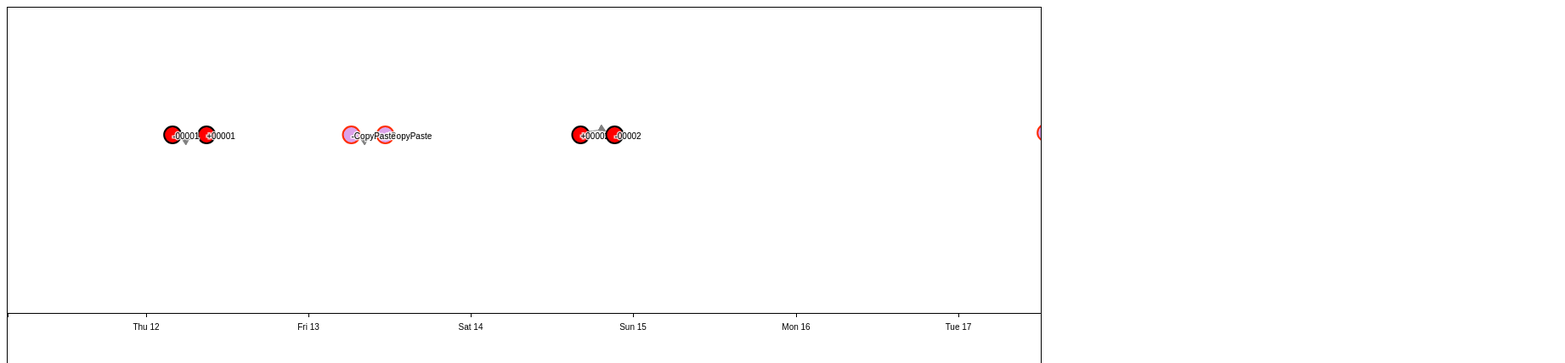
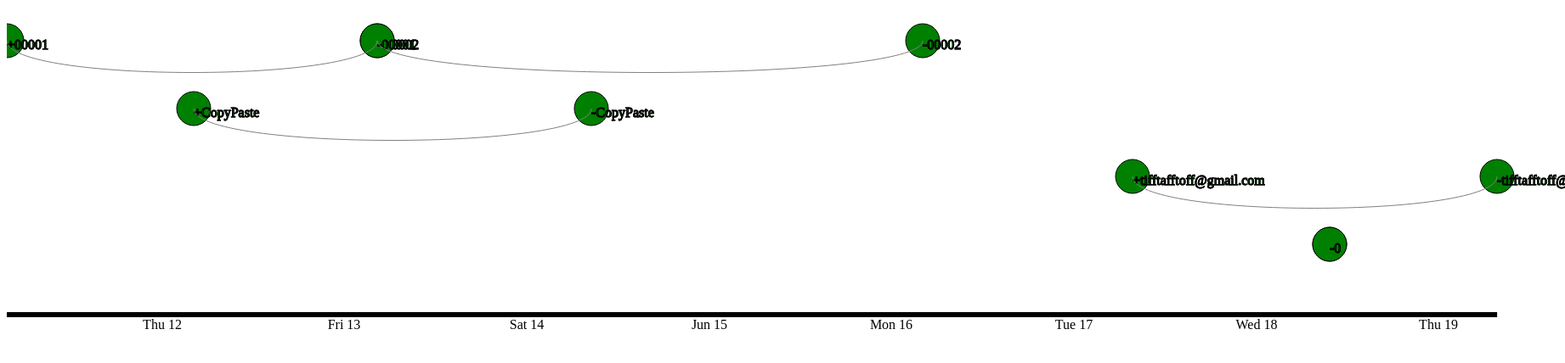
Before and after one commit to shinglyu/bugzilla_summarizer, a website: page index.html in a window 1280 px wide. Shown: the top 428 px of the page at 85% size, 1842 px wide, since content can reach past the window. Drawn offline with nearby package versions, Linux system fonts and the light colour scheme.

Commit message:
Softer curve

```diff
--- a/index.html
+++ b/index.html
@@ -1,90 +1,19 @@
 <!DOCTYPE html>
-<html lang="en">
-<head>
-	<meta charset="utf-8" />
-	<title>D3 Dateline</title>
-    <style type="text/css">
-          .chart {
-		    font-family: Arial, sans-serif;
-		    font-size: 10px;
-		    border: 1px solid black;
-			float:left;
-			width:95vw;
-			height:95vh;
-			overflow:auto;
-			white-space: nowrap;
-		  }
-		  .axis path, .axis line {
-		    fill: none;
-		    stroke: #000;
-		    shape-rendering: crispEdges;
-		  }
-		  .letter {
-		  	fill: #ffffd0;
-	    	stroke-width: 2
-		  }
-		  .precise {
-			stroke: #000000;
-			}
-		  .notprecise {
-			stroke: #ff2c00;
-		  }
-		  .link {
-		  	fill:none;
-		  	stroke:grey;
-		  	stroke-width:1
-		  }
-		  .arrowhead {
-		  	stroke: grey;
-		  	fill: grey;
-		  	stroke-width:1
-		  }
-		  .bar {
-		    fill: steelblue;
-		  }
-		  .fromR {
-		  	fill: #dca2ea;
-		  }
-		  .fromF {
-		    fill: #d7faaa;
-		  }
-		  .monthaxis {
-		  	font-size: 300%;
-		  }
-		  text.shadow {
-		  	stroke: #fff;
-		  	stroke-width: 3px;
-		  	stroke-opacity: .8;
-		  }
-
-      /* colorful node */
-      .depends_on {
-        fill: red;
-        stroke: black;
+<html>
+  <head>
+    <meta charset="utf-8" />
+    <meta name="viewport" content="width=device-width" />
+    <title>Bugzilla Summery</title>
+    <link rel="stylesheet" href="./style/flag_timeline.css" type="text/css" media="all" />
+  </head>
+  <body>
+    <div id="svgContent"> </div>
+    <script src="./bower_components/d3/d3.min.js"></script>
+    <script src="./js/flag_timeline.js"></script>
+    <script type="text/javascript" charset="utf-8">
+      window.onload = function(){
+        draw('./demodata_history.json');
       }
-
-      .cc {
-        fill: green;
-        stroke: black;
-      }
-
-     </style>
-
-	<script src="http://d3js.org/d3.v3.min.js" charset="utf-8"></script>
-	<script src="d3dateline.js"></script>
-	<script>
-		function itemclick(d) {
-			// this function will be called when a node is clicked
-			alert(d.id);
-		}
-		window.onload = function() {
-			loadchart("svgContent", "demodata_history.json");
-		}
-	</script>
-</head>
-<body>
-
-	<div id="svgContent" class="chart"></div>
-
-</body>
+    </script>
+  </body>
 </html>
--- /dev/null
+++ b/js/flag_timeline.js
@@ -0,0 +1,176 @@
+var height=400;
+var dayWidth=200;
+var margin = {
+      top: 40,
+      right: 40, bottom: 0,
+      left: 40
+    };
+var radius = 20;
+
+//beize cure contorl point
+var ctlx = 10;
+var ctly = 35;
+function draw(jsonfname){
+  d3.json(jsonfname, function(err, data){
+    //var line = d3.svg.line()
+
+    var dayRange = d3.extent(data.nodes, function(n, i){ return n.date; });
+    dayRange = dayRange.map(function(d){return new Date(d);});
+    var interval = (dayRange[1]- dayRange[0]) / 1000 / 60 / 60 / 24 + 1;
+    var width = interval * dayWidth;
+
+    var svg = d3.select("#svgContent")
+        .append("svg")
+        .attr("width", width)
+        .attr("height", height);
+        //.attr('preserveAspectRatio', 'xMinYMin slice')
+        //.append('g');
+        console.log(data);
+
+    /***********************
+     * Axes
+     * *********************/
+    var x = d3.time.scale()
+        .domain(dayRange)
+        .rangeRound([0, width - margin.left - margin.right]);
+
+    var xAxisDays = d3.svg.axis()
+        .scale(x)
+        .orient('bottom')
+        .ticks(d3.time.days, 1);
+        //.tickFormat(d3.time.format('%a %-e'))
+        //.tickSize(5)
+        //.tickPadding(8);
+    svg.append('g')
+        .attr('class', 'x axis dayaxis')
+        .attr('transform', 'translate(0, ' + (height - margin.top - margin.bottom) + ')')
+        .call(xAxisDays);
+
+    var types = [];
+    data.nodes.forEach(function(n){
+      if (types.indexOf(n.type) < 0){
+        types.push(n.type);
+      }
+    });
+    var y = d3.scale.ordinal()
+        .rangeRoundBands([margin.top, height - margin.top - margin.bottom])
+        .domain(types);
+
+    /************************
+     * Nodes
+     * **********************/
+
+    data.nodes.forEach(function(n){
+      n.x = x(new Date(n.date));
+      //n.y = height/2;
+      n.y = y(n.type);
+      //TODO: create a ordinal scale for types of y
+    });
+
+		var node = svg.selectAll(".node")
+			.data(data.nodes)
+			.enter().append("g")
+			.attr("class", "node");
+
+    var circle = node.append("svg:circle")
+        .attr('id', function (d) {
+            return "n" + d.id;
+        })
+        .attr('r', radius);
+
+    node.append("svg:title")
+        .text(function (d) {
+            return d.name;
+        });
+
+		// text, centered in node, with white shadow for legibility
+		node.append("text")
+			.attr("text-anchor", "right")
+			.attr("dy", radius / 2)
+			.attr("class", "shadow")
+			.text(function(d) { return d.action + d.name; });
+
+		node.append("text")
+			.attr("text-anchor", "right")
+			.attr("dy", radius / 2)
+			.text(function(d) { return d.action + d.name; });
+
+    node.attr("transform", function(d) { return "translate(" + d.x + "," + d.y + ")"; });
+
+    /**************************
+     * Links
+     * ************************/
+
+    function curve(d) {
+      // Bezier curve
+      // we assume source is earlier than target or on same day
+
+      srcNode = data.nodes[d.source];
+      targNode = data.nodes[d.target];
+      dx = targNode.x - srcNode.x;
+      dy = targNode.y - srcNode.y;
+      M = "M" + srcNode.x + "," + srcNode.y + " "; //starting point
+      //c = "c0,0, 0,0 "
+      c = "c0,50, " + dx + ",50 ";
+      c += dx + "," + dy;
+      //c = "C" + (srcNode.x + dx/10) + "," + (10000/dx) + " " + (targNode.x-dx/10) + "," + (10000/dx) + " ";
+      //c += targNode.x + "," + targNode.y
+      console.log(M + c);
+      return M + c;
+      /*
+      var c, upper, lower;
+      if (d.source.x == d.target.x) {
+        // same day - control points on right - need to start with upper
+        if (d.source.y < d.target.y) {
+          upper = d.source;
+          lower = d.target;
+        } else {
+          upper = d.target;
+          lower = d.source;
+        }
+        c = "M" + upper.x + "," + upper.y +
+          " C" + (upper.x + ctly) + "," + (upper.y - ctlx) +
+          " " + (lower.x + ctly) + "," + (lower.y + ctlx) +
+          " " + lower.x + "," + lower.y;
+      } else {
+        // different days - use ellipse
+        //console.log(d.target)
+        var dx = d.target.x - d.source.x,
+        dy = d.target.y - d.source.y,
+        dr = Math.sqrt(dx * dx + dy * dy);
+        c = "M" + d.source.x + "," + d.source.y + "A" + dr + "," + dr + " 0 0,1 " +
+          d.target.x + "," + d.target.y;
+      }
+      return c;
+      */
+    }
+
+		// Arrowheads
+    /*
+    svg.append("svg:defs").selectAll("marker")
+    .data(["end"])
+    .enter().append("svg:marker")
+    .attr("id", String)
+    .attr("class", "arrowhead")
+    .attr("viewBox", "0 -5 10 10")
+    .attr("refX", 25)
+    .attr("refY", -1.5)
+    .attr("markerWidth", 8)
+    .attr("markerHeight", 8)
+    .attr("orient", "auto")
+    .append("svg:path")
+    .attr("d", "M0,-5L10,0L0,5");
+    */
+
+    var link = svg.selectAll(".link")
+    .data(data.links)
+    .enter().append("svg:path")
+    .attr("d", function (d) {
+      return curve(d);
+    })
+    .attr("class", "link");
+    //.attr("marker-end", "url(#end)");
+
+  });
+
+}
--- /dev/null
+++ b/style/flag_timeline.css
@@ -0,0 +1,82 @@
+.node {
+  fill: green;
+  stroke: black;
+}
+
+.link {
+  fill:none;
+  stroke: grey;
+}
+
+/*
+          .chart {
+                     font-family: Arial, sans-serif;
+                     font-size: 10px;
+                     border: 1px solid black;
+                         float:left;
+                         width:95vw;
+                         height:95vh;
+                         overflow:auto;
+                         white-space: nowrap;
+
+}
+                 .axis path, .axis line {
+                     fill: none;
+                     stroke: #000;
+                     shape-rendering: crispEdges;
+
+}
+                 .letter {
+                         fill: #ffffd0;
+                 stroke-width: 2
+
+}
+                 .precise {
+                         stroke: #000000;
+
+}
+                 .notprecise {
+                         stroke: #ff2c00;
+
+}
+                 .link {
+                         fill:none;
+                         stroke:grey;
+                         stroke-width:1
+
+}
+                 .arrowhead {
+                         stroke: grey;
+                         fill: grey;
+                         stroke-width:1
+
+}
+                 .bar {
+                     fill: steelblue;
+
+}
+                 .fromR {
+                         fill: #dca2ea;
+
+}
+                 .fromF {
+                     fill: #d7faaa;
+
+}
+                 .monthaxis {
+                         font-size: 300%;
+
+}
+                 text.shadow {
+                         stroke: #fff;
+                         stroke-width: 3px;
+                         stroke-opacity: .8;
+
+}
+
+      .depends_on {
+          fill: red;
+          stroke: black;
+
+}
+*/
```
Also changed, not shown: bower.json (added, +28 -0 lines).
